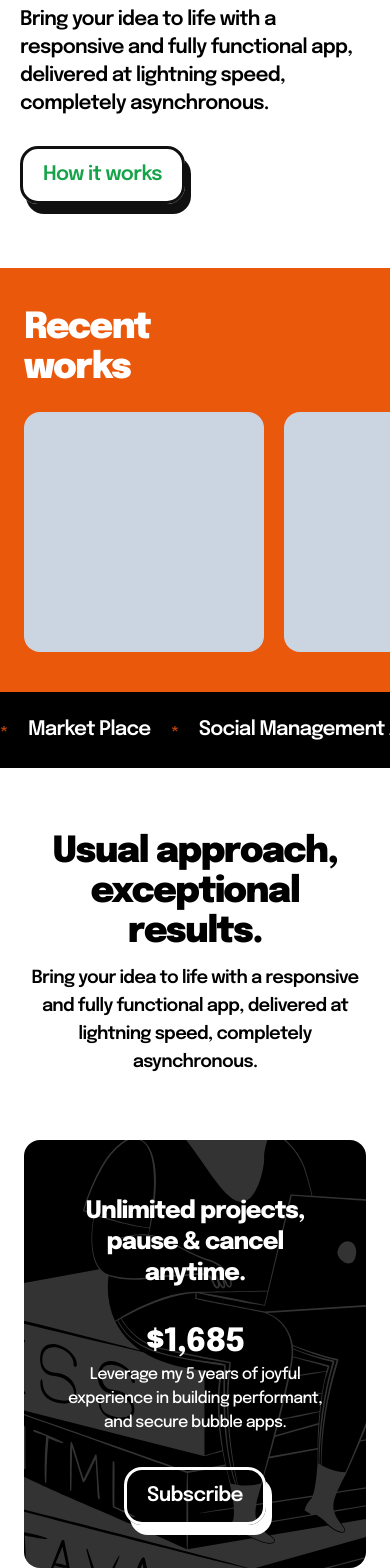
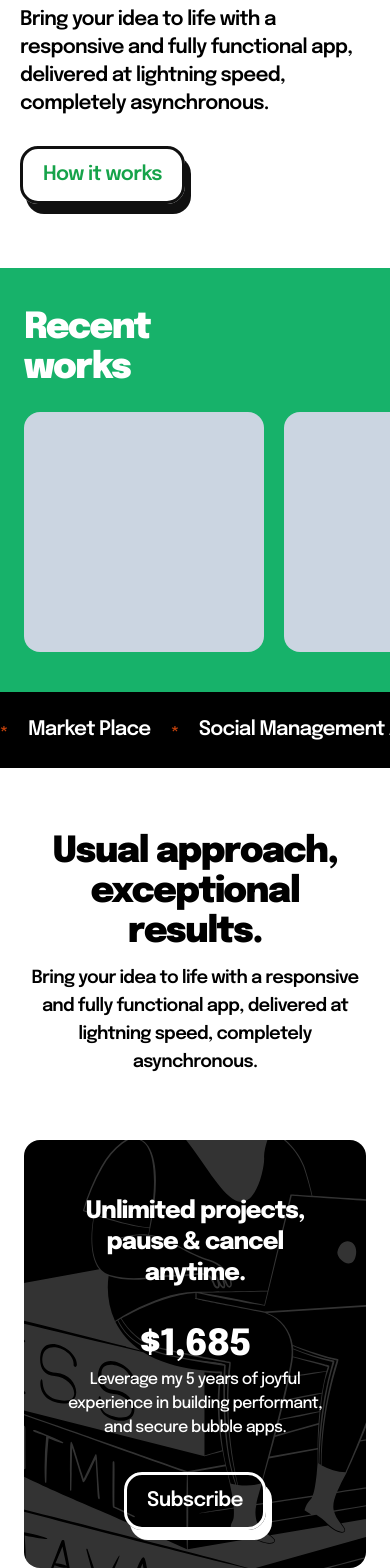
Before and after one commit to potensio/the_night_shift, a Next.js app: page / in a window 390 px wide. Shown: the part 306-1874 px from the top of the page. Built offline with nearby package versions, Linux system fonts and the light colour scheme.

Commit message:
change bg

```diff
--- a/src/components/experience.js
+++ b/src/components/experience.js
@@ -20,7 +20,7 @@ const Experience = () => {
               <h3 className="text-[24px] font-extrabold text-center text-white sm:text-[30px] lg:text-[40px]">
                 Unlimited projects, pause & cancel anytime.
               </h3>
-              <h3 className="text-[32px] font-extrabold text-center text-white mt-8 sm:text-[40px] lg:text-[48px]">
+              <h3 className="text-[36px] font-extrabold text-center text-white mt-8 sm:text-[40px] lg:text-[48px]">
                 $1,685
               </h3>
               <p className="block text-l font-medium text-center text-white sm:block lg:text-xl">
--- a/src/components/works.js
+++ b/src/components/works.js
@@ -2,7 +2,7 @@ import React from "react";
 
 const Work = () => {
   return (
-    <div className="flex flex-col gap-6 py-10 bg-orange-600 sm:py-20">
+    <div className="flex flex-col gap-6 py-10 bg-[#17B26A] sm:py-20">
       <span className="px-6 lg:px-20">
         <h2 className="text-4xl text-white font-black sm:text-5xl lg:text-6xl">
           Recent
```
